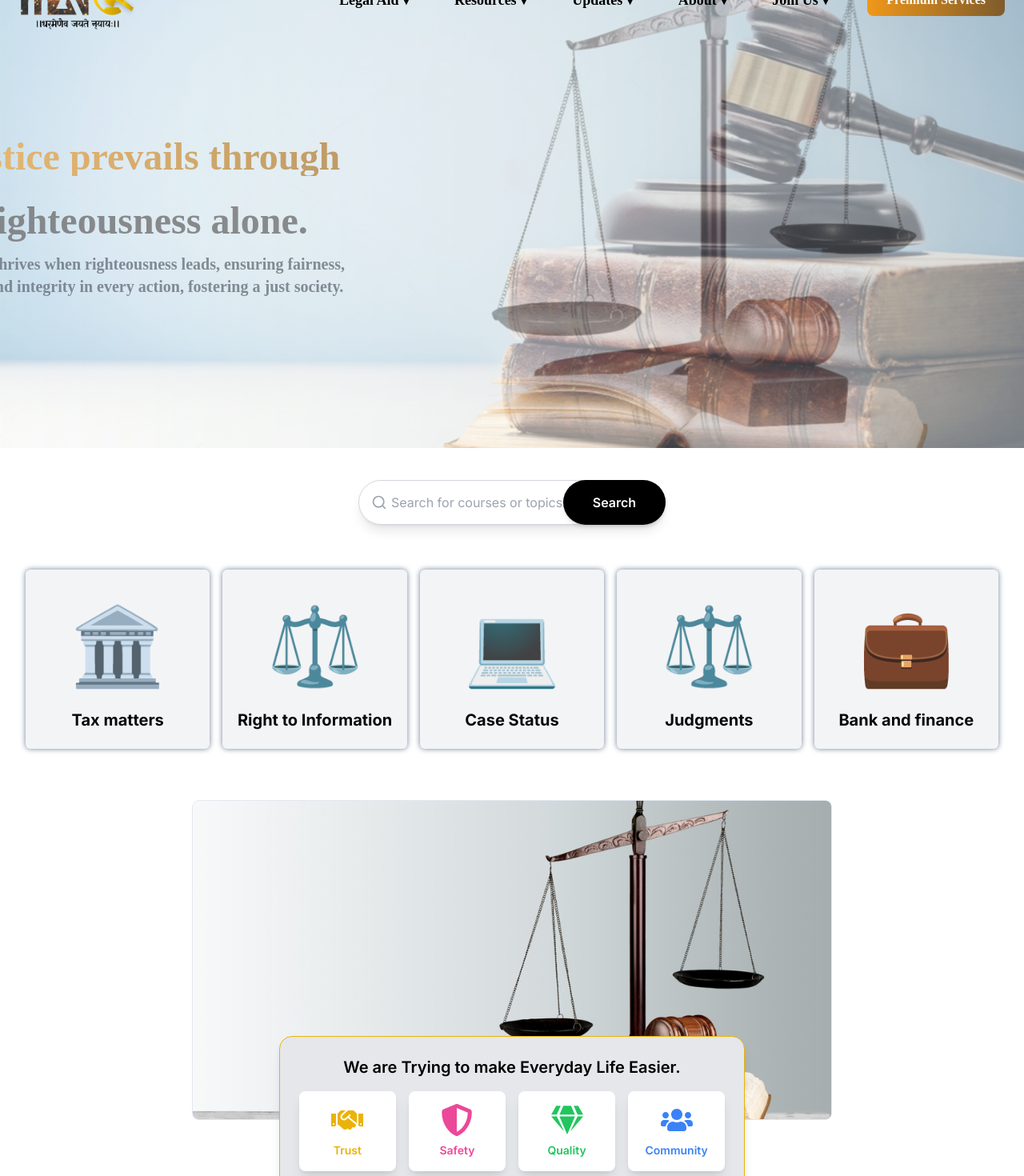
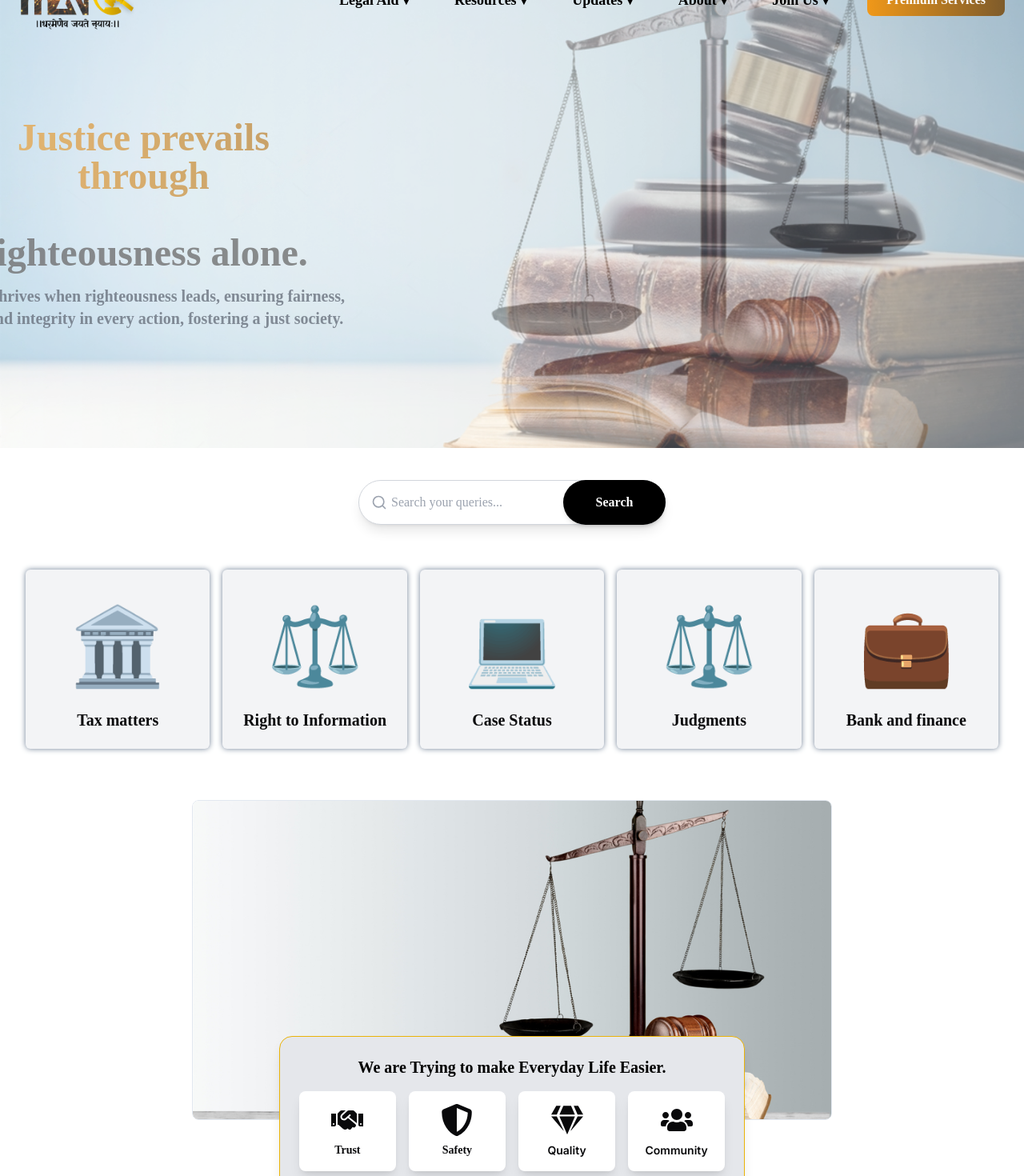
Before and after one commit to idcindia/mAI-Court, a Next.js app: page / in a window 1280 px wide. Shown: the part 40-1510 px from the top of the page at 80% size. Built offline with nearby package versions, Linux system fonts and the light colour scheme.

Commit message:
homepage, bigImage and searchbar font chnaged

```diff
--- a/src/app/components/common/Header.js
+++ b/src/app/components/common/Header.js
@@ -73,7 +73,7 @@ export default function Header() {
               : "-translate-x-full opacity-0"
           }`}
         >
-          <h1 className="lg:text-5xl text-[2rem] font-bold mb-8 bg-gradient-to-r from-[#F09819] to-[#9e5d02] bg-clip-text text-transparent font-times">
+          <h1 className="lg:text-5xl text-[2rem] font-bold mb-8 p-4 bg-gradient-to-r from-[#F09819] to-[#9e5d02] bg-clip-text text-transparent font-times">
             {images[currentImage].title}
           </h1>
           <h2 className="lg:text-5xl text-[2rem] font-bold mb-4 text-[#414040] font-times">
--- a/src/app/components/home/BigImage.js
+++ b/src/app/components/home/BigImage.js
@@ -15,7 +15,7 @@ const Features = () => {
 
       {/* Text and Icons Section */}
       <div className="absolute top-1/2 lg:mt-[12rem] transform -translate-y-1/2 text-center bg-gray-200 lg:w-[70%] md:w-[80%] border border-yellow-500 rounded-2xl p-4 md:p-6 shadow-lg">
-        <h1 className="text-lg md:text-xl font-semibold text-black mb-4">
+        <h1 className="text-lg md:text-xl font-semibold text-black mb-4 font-times">
           We are Trying to make Everyday Life Easier.
         </h1>
 
@@ -23,26 +23,26 @@ const Features = () => {
         <div className="grid grid-cols-2 gap-4 sm:grid-cols-2 md:grid-cols-4">
           {/* Trust */}
           <a href="#trust" className="flex flex-col items-center p-4  hover:bg-gray-600 bg-white rounded-lg shadow-lg hover:shadow-2xl transition-transform transform hover:scale-105">
-            <FaHandshake className="text-yellow-500 h-10 w-10 mb-2" />
-            <p className="font-semibold text-yellow-500 text-sm">Trust</p>
+            <FaHandshake className="text-black-300 h-10 w-10 mb-2" />
+            <p className="font-semibold text-black-300 text-sm font-times">Trust</p>
           </a>
 
           {/* Safety */}
           <a href="#safety" className="flex flex-col items-center p-4 hover:bg-gray-600 bg-white rounded-lg shadow-lg hover:shadow-2xl transition-transform transform hover:scale-105">
-            <FaShieldAlt className="text-pink-500 h-10 w-10 mb-2" />
-            <p className="font-semibold text-pink-500 text-sm">Safety</p>
+            <FaShieldAlt className="text-black-300 h-10 w-10 mb-2" />
+            <p className="font-semibold text-black-300 text-sm font-times">Safety</p>
           </a>
 
           {/* Quality */}
           <a href="#quality" className="flex flex-col items-center  hover:bg-gray-600 p-4 bg-white rounded-lg shadow-lg hover:shadow-2xl transition-transform transform hover:scale-105">
-            <FaGem className="text-green-500 h-10 w-10 mb-2" />
-            <p className="font-semibold text-green-500 text-sm">Quality</p>
+            <FaGem className="text-black-300 h-10 w-10 mb-2" />
+            <p className="font-semibold text-black-300 text-sm">Quality</p>
           </a>
 
           {/* Community */}
           <a href="#community" className="flex flex-col items-center  hover:bg-gray-600 p-4 bg-white rounded-lg shadow-lg hover:shadow-2xl transition-transform transform hover:scale-105">
-            <FaUsers className="text-blue-500 h-10 w-10 mb-2" />
-            <p className="font-semibold text-blue-500 text-sm">Community</p>
+            <FaUsers className="text-black-300 h-10 w-10 mb-2" />
+            <p className="font-semibold text-black-300 text-sm">Community</p>
           </a>
         </div>
       </div>
--- a/src/app/components/home/HomePage.js
+++ b/src/app/components/home/HomePage.js
@@ -45,7 +45,7 @@ const ImageSlider = () => {
                   <div className="text-[4rem] sm:text-[5rem] md:text-[6rem] mb-2">
                     {section.icon}
                   </div>
-                  <div className="font-bold text-base sm:text-lg md:text-xl">
+                  <div className="font-bold text-base sm:text-lg md:text-xl font-times">
                     {section.title}
                   </div>
                 </motion.div>
@@ -64,7 +64,7 @@ const ImageSlider = () => {
                     <div className="text-[4rem] sm:text-[5rem] md:text-[6rem] mb-2">
                       {section.icon}
                     </div>
-                    <div className="font-bold text-base sm:text-lg md:text-xl">
+                    <div className="font-bold text-base sm:text-lg md:text-xl font-times">
                       {section.title}
                     </div>
                   </motion.div>
--- a/src/app/components/home/search/searchbar.js
+++ b/src/app/components/home/search/searchbar.js
@@ -5,8 +5,8 @@ const SearchBar = () => {
     <div className="relative w-80 md:w-96 flex flex-row mt-10">
       <motion.input
         type="text"
-        className="w-full p-4 pl-10 h-14 text-gray-900 bg-white border border-gray-300 rounded-full shadow-lg focus:ring-2 focus:ring-gray-400 focus:outline-none transition-all duration-300 ease-in-out"
-        placeholder="Search for courses or topics..."
+        className="w-full p-4 pl-10 h-14 text-gray-900 bg-white border border-gray-300 rounded-full shadow-lg focus:ring-2 focus:ring-gray-400 focus:outline-none transition-all duration-300 ease-in-out font-times"
+        placeholder="Search your queries..."
         initial={{ scale: 1 }}
         whileFocus={{ scale: 1.02 }}
       />
@@ -30,7 +30,7 @@ const SearchBar = () => {
         </svg>
       </button>
       <motion.button
-        className="absolute right-0 top-1/2 h-14 w-[8rem] transform -translate-y-1/2 bg-black text-white px-6 py-2 rounded-full font-semibold shadow-md hover:bg-gray-800 transition-colors focus:outline-none"
+        className="absolute right-0 top-1/2 h-14 w-[8rem] transform -translate-y-1/2 bg-black text-white px-6 py-2 rounded-full font-semibold shadow-md hover:bg-gray-800 transition-colors focus:outline-none font-times"
 
       >
         Search
```
